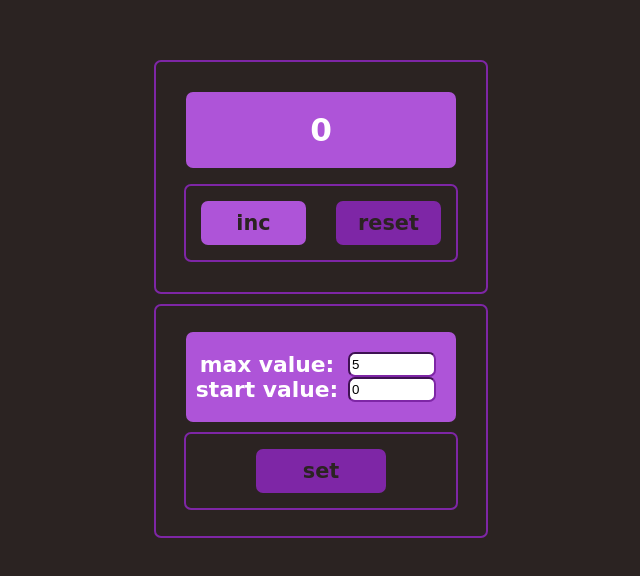
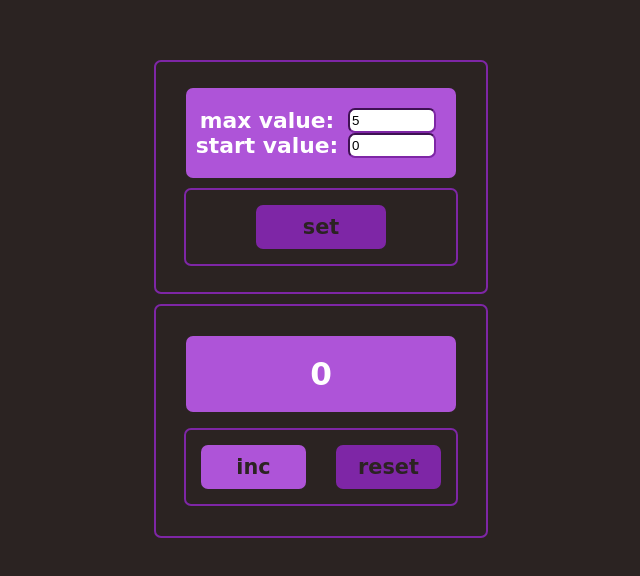
Before and after one commit to anksuunamun/counter-monday-ts, a React (Create React App) app: page / in a window 1280 px wide. Shown: the part 190-766 px from the top of the page, without its empty margins (286-926 px from the left). Built offline with nearby package versions, Linux system fonts and the light colour scheme.

Commit message:
perf: combine Counter and CounterSettings into CounterWithSettings

```diff
--- a/src/App.tsx
+++ b/src/App.tsx
@@ -1,8 +1,6 @@
 import React, {useState} from 'react';
-
 import './App.css';
-import Counter from './Counter/Counter';
-import CounterSettings from './CounterSettings/CounterSettings';
+import CounterWithSettings from './CounterSettings/CounterWithSettings';
 
 
 function App() {
@@ -21,15 +19,7 @@ function App() {
 
     return (
         <div className="App">
-            <Counter counterValue={counterValue}
-                     setCounterValue={setCounterValue}
-                     maxValue={maxValue}
-                     startValue={startValue}
-                     isSetMode={isSetMode}
-                     error={error}
-                     setError={setError}
-            />
-            <CounterSettings counterValue={counterValue}
+            <CounterWithSettings counterValue={counterValue}
                                  setCounterValue={setCounterValue}
                                  maxValue={maxValue}
                                  startValue={startValue}
@@ -39,6 +29,19 @@ function App() {
                                  setIsSetMode={setIsSetMode}
                                  error={error}
                                  setError={setError}
+                                 isSetModeDisplay={true}
+            />
+            <CounterWithSettings counterValue={counterValue}
+                                 setCounterValue={setCounterValue}
+                                 maxValue={maxValue}
+                                 startValue={startValue}
+                                 onMaxChangeHandler={onMaxChangeHandler}
+                                 onStartChangeHandler={onStartChangeHandler}
+                                 isSetMode={isSetMode}
+                                 setIsSetMode={setIsSetMode}
+                                 error={error}
+                                 setError={setError}
+                                 isSetModeDisplay={false}
             />
         </div>
     );
--- a/src/Counter/Counter.module.css
+++ /dev/null
@@ -1,22 +0,0 @@
-.counter {
-    border: 2px solid #7e26a6;
-    width: 300px;
-    display: flex;
-    flex-direction: column;
-   align-items: center;
-    border-radius: 7px;
-    height: 200px;
-    justify-content: space-evenly;
-    /*margin: 200px auto;*/
-    padding: 15px;
-    margin-bottom: 10px;
-
-
-}
-.buttonWrapper {
-    border: 2px solid #7e26a6;
-    width: 90%;
-    display: flex;
-    justify-content: space-evenly;
-    border-radius: 7px;
-}
--- a/src/Counter/Counter.tsx
+++ /dev/null
@@ -1,52 +0,0 @@
-import React from 'react'
-import Display from '../Display/Display';
-import Button from '../Button/Button';
-import styles from './Counter.module.css';
-
-type CounterPropsType = {
-    counterValue: number
-    setCounterValue: (value: number) => void
-    startValue: number
-    maxValue: number
-    isSetMode: boolean
-    error: boolean
-    setError: (value: boolean) => void
-}
-
-function Counter(props: CounterPropsType) {
-    const onIncClickHandler = () => {
-        if (props.counterValue < props.maxValue) {
-            props.setCounterValue(props.counterValue + 1)
-        }
-    }
-    const onResetClickHandler = () => {
-        props.setCounterValue(props.startValue)
-    }
-
-    return (
-        <div className={styles.counter}>
-            <Display counterValue={props.counterValue}
-                     maxValue={props.maxValue}
-                     startValue={props.startValue}
-                     isSetMode={props.isSetMode}
-                     error={props.error}
-                     setError={props.setError}
-            />
-            <div className={styles.buttonWrapper}>
-                <Button title={'inc'}
-                        counterValue={props.counterValue}
-                        setCounterValue={props.setCounterValue}
-                        disabled={props.counterValue === props.maxValue}
-                        onClickHandler={onIncClickHandler}/>
-                <Button title={'reset'}
-                        counterValue={props.counterValue}
-                        setCounterValue={props.setCounterValue}
-                        disabled={props.counterValue === props.startValue}
-                        onClickHandler={onResetClickHandler}/>
-            </div>
-
-        </div>
-    )
-}
-
-export default Counter;
--- a/src/CounterSettings/CounterSettings.tsx
+++ b/src/CounterSettings/CounterWithSettings.tsx
@@ -4,7 +4,7 @@ import Display from '../Display/Display';
 import Button from '../Button/Button';
 
 
-type CounterSettingsPropsType = {
+type CounterWithSettingsPropsType = {
     counterValue: number
     setCounterValue: (value: number) => void
     maxValue: number
@@ -15,9 +15,10 @@ type CounterSettingsPropsType = {
     setIsSetMode: (value: boolean) => void
     error: boolean
     setError: (value: boolean) => void
+    isSetModeDisplay: boolean
 }
 
-function CounterSettings(props: CounterSettingsPropsType) {
+function CounterWithSettings(props: CounterWithSettingsPropsType) {
     const [maxValue, setMaxValue] = useState<number>(props.maxValue)
     const [startValue, setStartValue] = useState<number>(props.startValue)
 
@@ -60,6 +61,15 @@ function CounterSettings(props: CounterSettingsPropsType) {
         }
         setStartValue(startValue)
     }
+    //Moved from Counter.tsx
+    const onIncClickHandler = () => {
+        if (props.counterValue < props.maxValue) {
+            props.setCounterValue(props.counterValue + 1)
+        }
+    }
+    const onResetClickHandler = () => {
+        props.setCounterValue(props.startValue)
+    }
 
     return (
         <div className={styles.counter}>
@@ -70,7 +80,7 @@ function CounterSettings(props: CounterSettingsPropsType) {
                      setMaxValue={setMaxValue}
                      setStartValue={setStartValue}
                      onInputClickHandler={onInputClickHandler}
-                     isSetModeDisplay={true}
+                     isSetModeDisplay={props.isSetModeDisplay}
                      onIncorrectInputHandler={onIncorrectInputHandler}
                      setIsSetMode={props.setIsSetMode}
                      error={props.error}
@@ -79,15 +89,29 @@ function CounterSettings(props: CounterSettingsPropsType) {
                      onStartChangeHandler={onStartChangeHandler}
             />
             <div className={styles.buttonWrapper}>
-                <Button title={'set'}
-                        counterValue={props.counterValue}
-                        setCounterValue={props.setCounterValue}
-                        disabled={!props.isSetMode || props.error}
-                        onClickHandler={onSetClickHandler}/>
+                {props.isSetModeDisplay
+                    ? <Button title={'set'}
+                              counterValue={props.counterValue}
+                              setCounterValue={props.setCounterValue}
+                              disabled={!props.isSetMode || props.error}
+                              onClickHandler={onSetClickHandler}/>
+                    : <><Button title={'inc'}
+                                counterValue={props.counterValue}
+                                setCounterValue={props.setCounterValue}
+                                disabled={props.counterValue === props.maxValue}
+                                onClickHandler={onIncClickHandler}/>
+                        <Button title={'reset'}
+                                counterValue={props.counterValue}
+                                setCounterValue={props.setCounterValue}
+                                disabled={props.counterValue === props.startValue}
+                                onClickHandler={onResetClickHandler}/>
+                    </>
+                }
+
             </div>
 
         </div>
     );
 }
 
-export default CounterSettings;
+export default CounterWithSettings;
```
Also changed, not shown: 1 other file (tests, documents, lock files or other folders). Lines whose indentation alone changed are shown as unchanged.
